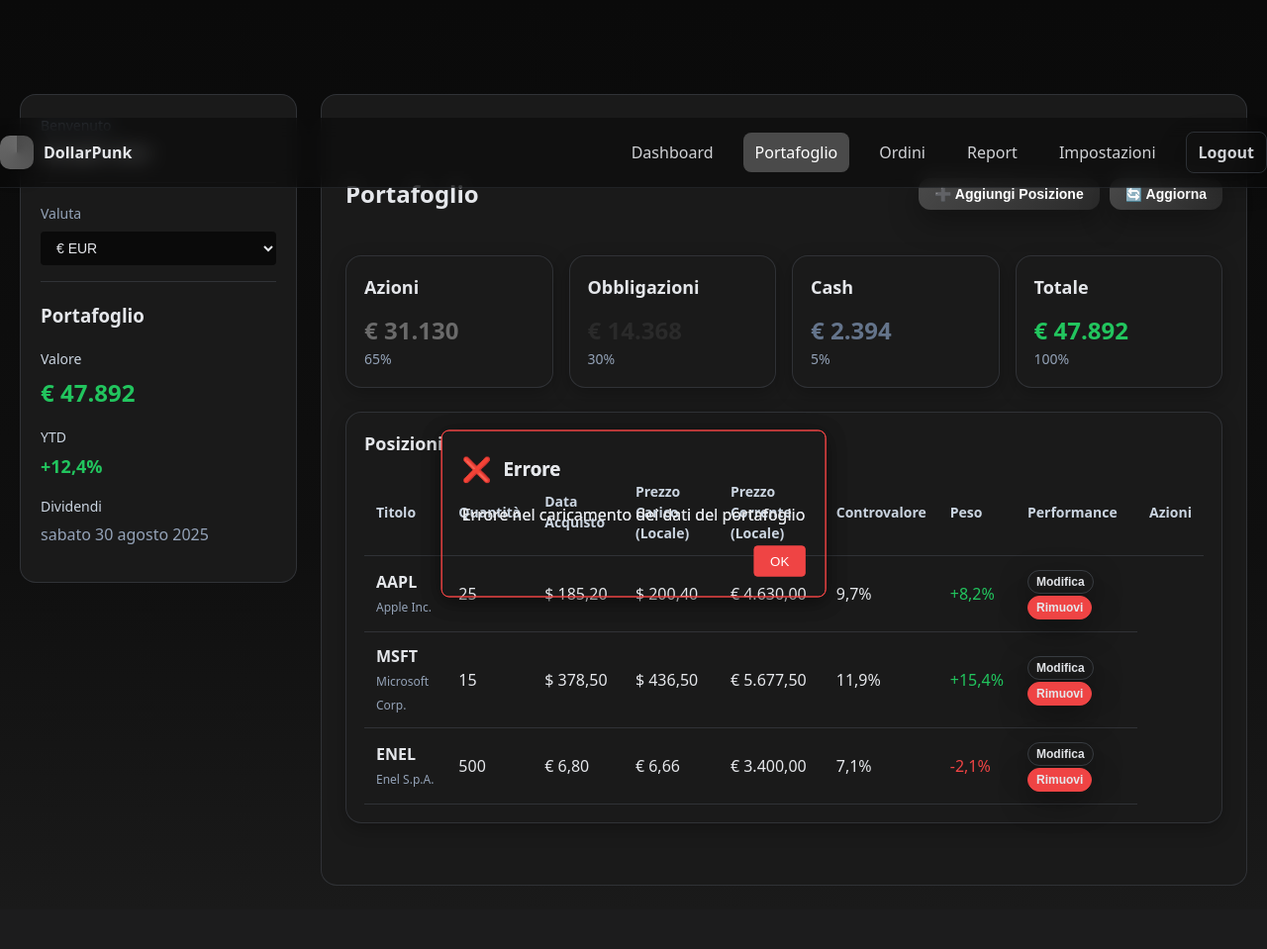
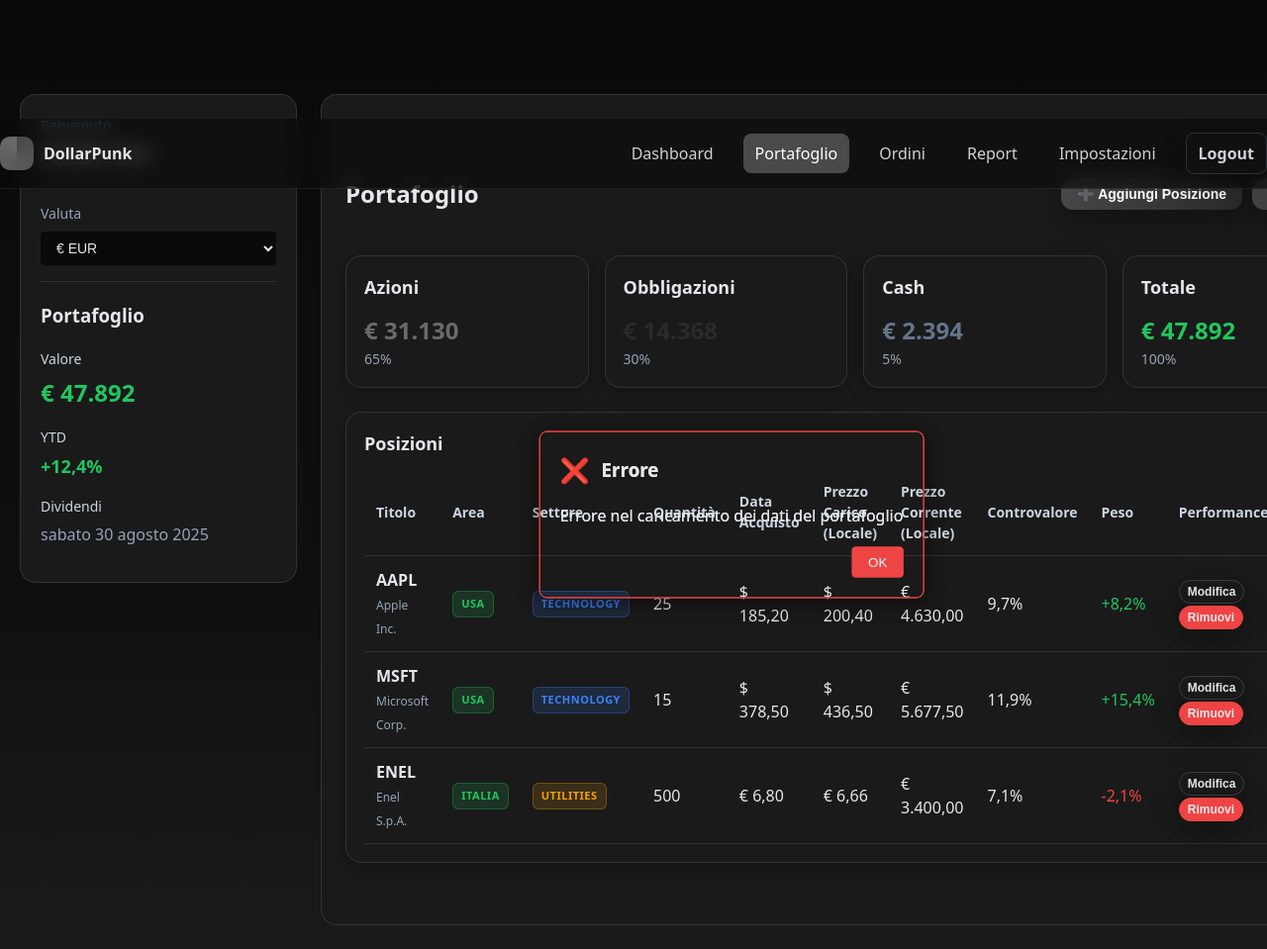
Before and after one commit to benni-ale/DollarPunkApp, a Flask app: page /portfolio in a window 1280 px wide, after a click on "Portafoglio"; the page is wider, and only the part inside the window is pictured. Shown: that part at 99% size. Before the commit the page ends 895 px from the top of that part, so only its background shows below. Run offline with Flask 3, Linux system fonts and the light colour scheme; the visitor is signed in with stand-in values (Sample User, id 1).

Commit message:
ok ma gics no

```diff
--- a/web/app.py
+++ b/web/app.py
@@ -68,18 +68,152 @@ def get_stock_currency(symbol):
         # Default: assumi USD per titoli sconosciuti
         return 'USD'
 
+def get_stock_region(symbol):
+    """Determina l'area geografica di un titolo"""
+    # Titoli USA
+    us_stocks = ['AAPL', 'MSFT', 'GOOGL', 'AMZN', 'TSLA', 'NVDA', 'META', 'ACN']
+
+    # Titoli UK
+    uk_stocks = ['HSBC', 'BP', 'GSK', 'VOD', 'RIO', 'BHP', 'ULVR', 'DGE']
+
+    # Titoli francesi
+    fr_stocks = ['OR.PA', 'MC.PA', 'ASML', 'TOT.PA', 'BNP.PA', 'CRH.PA', 'AIR.PA', 'CAP.PA']
+
+    # Titoli tedeschi
+    de_stocks = ['SAP.DE', 'SIE.DE', 'BMW.DE', 'DAI.DE', 'BAYN.DE', 'BAS.DE', 'ADS.DE', 'DTE.DE']
+
+    # Titoli italiani
+    it_stocks = ['ENEL.MI', 'ENI.MI', 'ISP.MI', 'UCG.MI', 'TIT.MI', 'STM.MI', 'PRY.MI', 'DIA.MI', 'SPM.MI', 'TEN.MI', 'RACE.MI', 'CNHI.MI', 'EXO.MI']
+
+    # Titoli svizzeri
+    ch_stocks = ['NOVN.SW', 'ROG.SW', 'NESN.SW', 'UBSG.SW', 'CSGN.SW', 'ABBN.SW']
+
+    if symbol in us_stocks:
+        return 'USA'
+    elif symbol in uk_stocks:
+        return 'UK'
+    elif symbol in fr_stocks:
+        return 'Francia'
+    elif symbol in de_stocks:
+        return 'Germania'
+    elif symbol in it_stocks:
+        return 'Italia'
+    elif symbol in ch_stocks:
+        return 'Svizzera'
+    else:
+        # Default: assumi USA per titoli sconosciuti
+        return 'USA'
+
+def get_stock_sector(symbol):
+    """Determina il settore GICS di un titolo"""
+    # Technology
+    tech_stocks = ['AAPL', 'MSFT', 'GOOGL', 'NVDA', 'META', 'ASML', 'SAP.DE', 'STM.MI']
+
+    # Consumer Discretionary
+    consumer_disc = ['AMZN', 'TSLA', 'OR.PA', 'MC.PA', 'BMW.DE', 'DAI.DE', 'RACE.MI']
+
+    # Energy
+    energy_stocks = ['BP', 'TOT.PA', 'ENI.MI', 'SPM.MI']
+
+    # Financials
+    financials = ['HSBC', 'BNP.PA', 'UBSG.SW', 'CSGN.SW', 'ISP.MI', 'UCG.MI']
+
+    # Healthcare
+    healthcare = ['GSK', 'ROG.SW', 'NOVN.SW', 'BAYN.DE', 'DIA.MI']
+
+    # Industrials
+    industrials = ['SIE.DE', 'AIR.PA', 'ABBN.SW', 'CNHI.MI', 'TEN.MI']
+
+    # Materials
+    materials = ['RIO', 'BHP', 'CRH.PA', 'BAS.DE', 'PRY.MI']
+
+    # Consumer Staples
+    consumer_staples = ['ULVR', 'DGE', 'NESN.SW', 'CAP.PA']
+
+    # Utilities
+    utilities = ['ENEL.MI']
+
+    # Communication Services
+    communication = ['VOD', 'TIT.MI', 'DTE.DE']
+
+    # Real Estate
+    real_estate = ['ADS.DE']
+
+    # Professional Services
+    professional = ['ACN']
+
+    if symbol in tech_stocks:
+        return 'Technology'
+    elif symbol in consumer_disc:
+        return 'Consumer Discretionary'
+    elif symbol in energy_stocks:
+        return 'Energy'
+    elif symbol in financials:
+        return 'Financials'
+    elif symbol in healthcare:
+        return 'Healthcare'
+    elif symbol in industrials:
+        return 'Industrials'
+    elif symbol in materials:
+        return 'Materials'
+    elif symbol in consumer_staples:
+        return 'Consumer Staples'
+    elif symbol in utilities:
+        return 'Utilities'
+    elif symbol in communication:
+        return 'Communication Services'
+    elif symbol in real_estate:
+        return 'Real Estate'
+    elif symbol in professional:
+        return 'Professional Services'
+    else:
+        return 'Other'
+
 def get_stock_name(symbol):
     """Restituisce il nome del titolo dato il simbolo"""
     names = {
+        # USA
         'AAPL': 'Apple Inc.',
         'MSFT': 'Microsoft Corp.',
-        'NVDA': 'NVIDIA Corp.',
-        'TSLA': 'Tesla Inc.',
-        'ENEL.MI': 'Enel S.p.A.',
         'GOOGL': 'Alphabet Inc.',
         'AMZN': 'Amazon.com Inc.',
+        'TSLA': 'Tesla Inc.',
+        'NVDA': 'NVIDIA Corp.',
         'META': 'Meta Platforms Inc.',
         'ACN': 'Accenture plc',
+
+        # UK
+        'HSBC': 'HSBC Holdings plc',
+        'BP': 'BP plc',
+        'GSK': 'GlaxoSmithKline plc',
+        'VOD': 'Vodafone Group plc',
+        'RIO': 'Rio Tinto Group',
+        'BHP': 'BHP Group Ltd',
+        'ULVR': 'Unilever plc',
+        'DGE': 'Diageo plc',
+
+        # Francia
+        'OR.PA': 'L\'Oréal S.A.',
+        'MC.PA': 'LVMH Moët Hennessy Louis Vuitton',
+        'ASML': 'ASML Holding N.V.',
+        'TOT.PA': 'TotalEnergies SE',
+        'BNP.PA': 'BNP Paribas S.A.',
+        'CRH.PA': 'Crédit Agricole S.A.',
+        'AIR.PA': 'Airbus SE',
+        'CAP.PA': 'Capgemini SE',
+
+        # Germania
+        'SAP.DE': 'SAP SE',
+        'SIE.DE': 'Siemens AG',
+        'BMW.DE': 'BMW AG',
+        'DAI.DE': 'Daimler AG',
+        'BAYN.DE': 'Bayer AG',
+        'BAS.DE': 'BASF SE',
+        'ADS.DE': 'Adidas AG',
+        'DTE.DE': 'Deutsche Telekom AG',
+
+        # Italia
+        'ENEL.MI': 'Enel S.p.A.',
         'ENI.MI': 'Eni S.p.A.',
         'ISP.MI': 'Intesa Sanpaolo S.p.A.',
         'UCG.MI': 'UniCredit S.p.A.',
@@ -91,7 +225,15 @@ def get_stock_name(symbol):
         'TEN.MI': 'Tenaris S.A.',
         'RACE.MI': 'Ferrari N.V.',
         'CNHI.MI': 'CNH Industrial N.V.',
-        'EXO.MI': 'Exor N.V.'
+        'EXO.MI': 'Exor N.V.',
+
+        # Svizzera
+        'NOVN.SW': 'Novartis AG',
+        'ROG.SW': 'Roche Holding AG',
+        'NESN.SW': 'Nestlé S.A.',
+        'UBSG.SW': 'UBS Group AG',
+        'CSGN.SW': 'Credit Suisse Group AG',
+        'ABBN.SW': 'ABB Ltd'
     }
     return names.get(symbol, f"{symbol} Stock")
 
@@ -327,7 +469,9 @@ def get_portfolio_data(user_email, target_currency='EUR'):
                 "gain_loss_percent": gain_loss_percent,
                 "purchase_date": purchase_date,
                 "stock_currency": stock_currency,  # Valuta locale del titolo
-                "target_currency": target_currency  # Valuta selezionata dall'utente
+                "target_currency": target_currency,  # Valuta selezionata dall'utente
+                "region": get_stock_region(symbol),  # Area geografica
+                "sector": get_stock_sector(symbol)  # Settore GICS
             })
 
             total_value += current_value
--- a/web/static/style.css
+++ b/web/static/style.css
@@ -565,3 +565,137 @@ footer {
     margin: 20px;
   }
 }
+
+/* Region and Sector Badges */
+.region-badge, .sector-badge {
+  display: inline-block;
+  padding: 4px 8px;
+  border-radius: 6px;
+  font-size: 11px;
+  font-weight: 600;
+  text-transform: uppercase;
+  letter-spacing: 0.5px;
+  white-space: nowrap;
+}
+
+/* Region Badges */
+.region-badge.usa {
+  background: rgba(34, 197, 94, 0.15);
+  color: #22c55e;
+  border: 1px solid rgba(34, 197, 94, 0.3);
+}
+
+.region-badge.uk {
+  background: rgba(59, 130, 246, 0.15);
+  color: #3b82f6;
+  border: 1px solid rgba(59, 130, 246, 0.3);
+}
+
+.region-badge.france {
+  background: rgba(168, 85, 247, 0.15);
+  color: #a855f7;
+  border: 1px solid rgba(168, 85, 247, 0.3);
+}
+
+.region-badge.germany {
+  background: rgba(245, 158, 11, 0.15);
+  color: #f59e0b;
+  border: 1px solid rgba(245, 158, 11, 0.3);
+}
+
+.region-badge.italy {
+  background: rgba(34, 197, 94, 0.15);
+  color: #22c55e;
+  border: 1px solid rgba(34, 197, 94, 0.3);
+}
+
+.region-badge.switzerland {
+  background: rgba(239, 68, 68, 0.15);
+  color: #ef4444;
+  border: 1px solid rgba(239, 68, 68, 0.3);
+}
+
+.region-badge.other {
+  background: rgba(148, 163, 184, 0.15);
+  color: #94a3b8;
+  border: 1px solid rgba(148, 163, 184, 0.3);
+}
+
+/* Sector Badges */
+.sector-badge.tech {
+  background: rgba(59, 130, 246, 0.15);
+  color: #3b82f6;
+  border: 1px solid rgba(59, 130, 246, 0.3);
+}
+
+.sector-badge.consumer-disc {
+  background: rgba(168, 85, 247, 0.15);
+  color: #a855f7;
+  border: 1px solid rgba(168, 85, 247, 0.3);
+}
+
+.sector-badge.energy {
+  background: rgba(245, 158, 11, 0.15);
+  color: #f59e0b;
+  border: 1px solid rgba(245, 158, 11, 0.3);
+}
+
+.sector-badge.financials {
+  background: rgba(34, 197, 94, 0.15);
+  color: #22c55e;
+  border: 1px solid rgba(34, 197, 94, 0.3);
+}
+
+.sector-badge.healthcare {
+  background: rgba(239, 68, 68, 0.15);
+  color: #ef4444;
+  border: 1px solid rgba(239, 68, 68, 0.3);
+}
+
+.sector-badge.industrials {
+  background: rgba(14, 165, 233, 0.15);
+  color: #0ea5e9;
+  border: 1px solid rgba(14, 165, 233, 0.3);
+}
+
+.sector-badge.materials {
+  background: rgba(168, 85, 247, 0.15);
+  color: #a855f7;
+  border: 1px solid rgba(168, 85, 247, 0.3);
+}
+
+.sector-badge.consumer-staples {
+  background: rgba(34, 197, 94, 0.15);
+  color: #22c55e;
+  border: 1px solid rgba(34, 197, 94, 0.3);
+}
+
+.sector-badge.utilities {
+  background: rgba(245, 158, 11, 0.15);
+  color: #f59e0b;
+  border: 1px solid rgba(245, 158, 11, 0.3);
+}
+
+.sector-badge.communication {
+  background: rgba(59, 130, 246, 0.15);
+  color: #3b82f6;
+  border: 1px solid rgba(59, 130, 246, 0.3);
+}
+
+.sector-badge.real-estate {
+  background: rgba(168, 85, 247, 0.15);
+  color: #a855f7;
+  border: 1px solid rgba(168, 85, 247, 0.3);
+}
+
+.sector-badge.professional {
+  background: rgba(14, 165, 233, 0.15);
+  color: #0ea5e9;
+  border: 1px solid rgba(14, 165, 233, 0.3);
+}
+
+.sector-badge.other {
+  background: rgba(148, 163, 184, 0.15);
+  color: #94a3b8;
+  border: 1px solid rgba(148, 163, 184, 0.3);
+}
--- a/web/templates/portfolio-software.html
+++ b/web/templates/portfolio-software.html
@@ -151,6 +151,8 @@
                                              <thead>
                   <tr>
                     <th>Titolo</th>
+                    <th>Area</th>
+                    <th>Settore</th>
                     <th>Quantità</th>
                     <th>Data Acquisto</th>
                     <th>Prezzo Carico (Locale)</th>
@@ -164,6 +166,8 @@
               <tbody>
                                  <tr>
                    <td><strong>AAPL</strong><br><span style="color:var(--muted);font-size:12px">Apple Inc.</span></td>
+                   <td><span class="region-badge usa">USA</span></td>
+                   <td><span class="sector-badge tech">Technology</span></td>
                    <td>25</td>
                    <td>$ 185,20</td>
                    <td>$ 200,40</td>
@@ -177,6 +181,8 @@
                  </tr>
                                  <tr>
                    <td><strong>MSFT</strong><br><span style="color:var(--muted);font-size:12px">Microsoft Corp.</span></td>
+                   <td><span class="region-badge usa">USA</span></td>
+                   <td><span class="sector-badge tech">Technology</span></td>
                    <td>15</td>
                    <td>$ 378,50</td>
                    <td>$ 436,50</td>
@@ -190,6 +196,8 @@
                  </tr>
                                  <tr>
                    <td><strong>ENEL</strong><br><span style="color:var(--muted);font-size:12px">Enel S.p.A.</span></td>
+                   <td><span class="region-badge italy">Italia</span></td>
+                   <td><span class="sector-badge utilities">Utilities</span></td>
                    <td>500</td>
                    <td>€ 6,80</td>
                    <td>€ 6,66</td>
@@ -481,7 +489,7 @@
          // Show empty state message
          const emptyRow = document.createElement('tr');
                    emptyRow.innerHTML = `
-                       <td colspan="9" style="text-align:center;padding:40px;color:var(--muted);">
+                        <td colspan="11" style="text-align:center;padding:40px;color:var(--muted);">
               <div style="font-size:48px;margin-bottom:16px;">📊</div>
               <div style="font-size:18px;margin-bottom:8px;">Portafoglio Vuoto</div>
               <div style="font-size:14px;">Clicca su "➕ Aggiungi Posizione" per iniziare a costruire il tuo portafoglio</div>
@@ -493,6 +501,8 @@
            const row = document.createElement('tr');
                        row.innerHTML = `
               <td><strong>${position.symbol}</strong><br><span style="color:var(--muted);font-size:12px">${getStockName(position.symbol)}</span></td>
+              <td><span class="region-badge ${getRegionClass(position.region)}">${position.region}</span></td>
+              <td><span class="sector-badge ${getSectorClass(position.sector)}">${position.sector}</span></td>
               <td>${position.quantity}</td>
               <td>${formatDate(position.purchase_date)}</td>
               <td>${formatLocalCurrency(position.local_avg_price, position.stock_currency)}</td>
@@ -811,6 +821,36 @@
       return names[symbol] || symbol;
     }
 
+    function getRegionClass(region) {
+      const regionClasses = {
+        'USA': 'usa',
+        'UK': 'uk',
+        'Francia': 'france',
+        'Germania': 'germany',
+        'Italia': 'italy',
+        'Svizzera': 'switzerland'
+      };
+      return regionClasses[region] || 'other';
+    }
+
+    function getSectorClass(sector) {
+      const sectorClasses = {
+        'Technology': 'tech',
+        'Consumer Discretionary': 'consumer-disc',
+        'Energy': 'energy',
+        'Financials': 'financials',
+        'Healthcare': 'healthcare',
+        'Industrials': 'industrials',
+        'Materials': 'materials',
+        'Consumer Staples': 'consumer-staples',
+        'Utilities': 'utilities',
+        'Communication Services': 'communication',
+        'Real Estate': 'real-estate',
+        'Professional Services': 'professional'
+      };
+      return sectorClasses[sector] || 'other';
+    }
+
     function showLoading(message) {
       // Create loading overlay
       const overlay = document.createElement('div');
```
Lines whose indentation alone changed are shown as unchanged.
